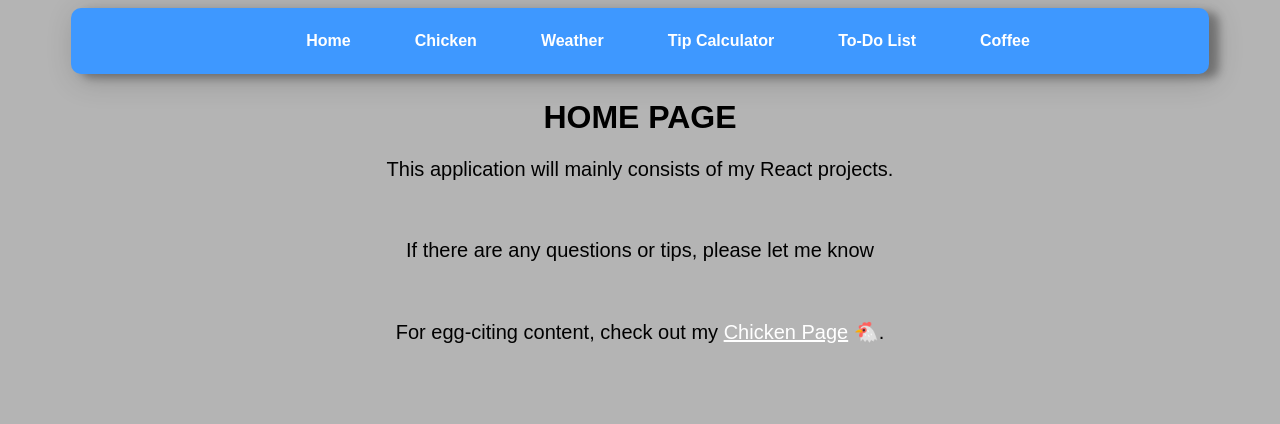
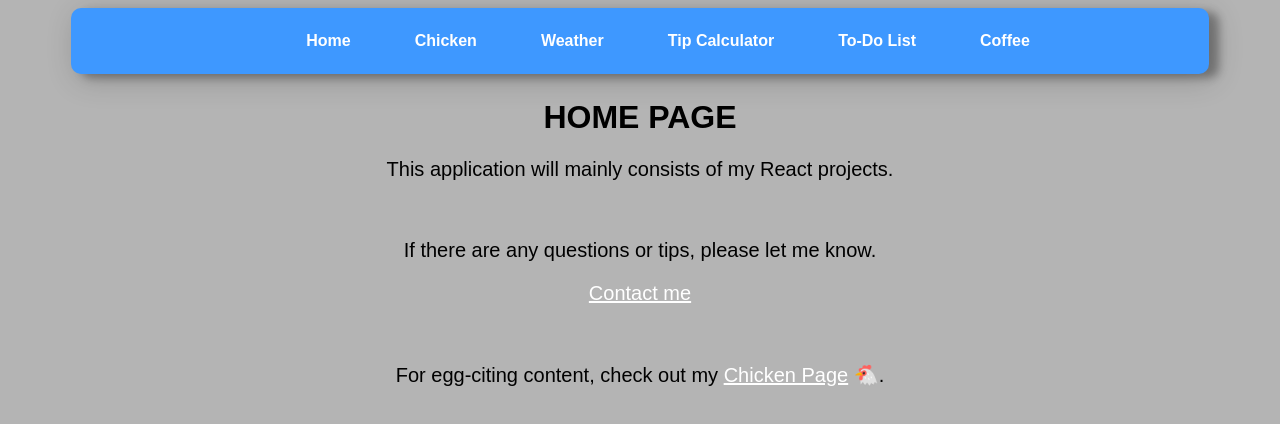
Before and after one commit to ktpn/personalsite, a React (Create React App) app: page / in a window 1280 px wide. Shown: the top 424 px of the page. Built offline with nearby package versions, Linux system fonts and the light colour scheme.

Commit message:
Add contact

```diff
--- a/src/pages/Home.js
+++ b/src/pages/Home.js
@@ -7,7 +7,8 @@ export const Home = () => {
             <h1>HOME PAGE</h1>
             <p>This application will mainly consists of my React projects.</p>
             <br></br>
-            <p>If there are any questions or tips, please let me know</p>
+            <p>If there are any questions or tips, please let me know.</p>
+            <p><a href="mailto:kydesignandcode@gmail.com">Contact me</a></p>
             <br></br>
             <p>For egg-citing content, check out my <Link to ="/chicken">Chicken Page</Link> &#128020;.</p>
 
```
